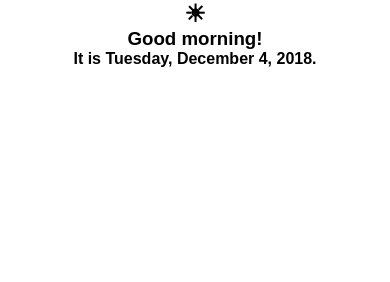
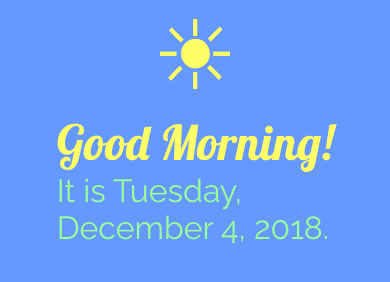
Before and after one commit to serenascalzi/daily-greeting, a plain HTML site: page index.html in a window 390 px wide. Drawn offline with nearby package versions, Linux system fonts and the light colour scheme.

Commit message:
updated styles

```diff
--- a/index.html
+++ b/index.html
@@ -1,12 +1,14 @@
 <!DOCTYPE html>
 <html lang='en'>
 <head>
-	<meta charset='UTF-8'>
+	<meta charset='utf-8'>
 	<title>Daily Greeting</title>
 	<link rel='stylesheet' href='styles.css' />
+	<link rel='stylesheet' href='https://fonts.googleapis.com/css?family=Lobster|Raleway' />
 </head>
 <body>
 	<div id='container'>
+		<div id='icon'></div>
 		<div id='greeting'></div>
 	</div>
 	<!-- JavaScript -->
--- a/main.js
+++ b/main.js
@@ -6,13 +6,13 @@ $(document).ready(function() {
 	let greet = ''
 	if (hour >= 0 && hour < 12) {
 		image = '&#9728;'
-		greet = 'Good morning!'
+		greet = 'Good Morning!'
 	} else if (hour >= 12 && hour < 17) {
 		image = '&#9729;'
-		greet = 'Good afternoon!'
+		greet = 'Good Afternoon!'
 	} else if (hour >= 17 && hour <= 23) {
 		image = '&#9790;'
-		greet = 'Good evening!'
+		greet = 'Good Evening!'
 	}
 
 	let day = date.getDay()
@@ -65,6 +65,9 @@ $(document).ready(function() {
 
 	let year = date.getFullYear()
 
-	let greeting = `<h2>${image}</h2> <h3>${greet}</h3> <h4>It is ${dayOfWeek}, ${monthOfYear} ${dayOfMonth}, ${year}.</h4>`
+	let icon = `<h2>${image}</h2>`
+	$('#icon').html(icon)
+
+	let greeting = `<h3>${greet}</h3> <h4>It is ${dayOfWeek},</h4> <h4>${monthOfYear} ${dayOfMonth}, ${year}.</h4>`
 	$('#greeting').html(greeting)
 })
--- a/styles.css
+++ b/styles.css
@@ -1,3 +1,5 @@
+@media only screen and (min-width: 601px) {
+
 * {
 	margin:0;
 	padding:0;
@@ -5,6 +7,7 @@
 
 html {
 	box-sizing:border-box;
+	background-color:rgb(102,153,255);
 }
 
 *, *:before, *:after {
@@ -12,6 +15,81 @@ html {
 }
 
 #container {
-	font-family:sans-serif;
-	text-align:center;
+	display:flex;
+	flex-direction:row;
+	justify-content:center;
+	align-items:center;
+	text-align:left;
 }
+
+#icon, #greeting {
+	padding:0.75em;
+}
+
+h2 {
+	font-size:6em;
+	font-weight:normal;
+	color:rgb(255,255,102);
+}
+
+h3 {
+	font-family:'Lobster', cursive;
+	font-size:3em;
+	font-weight:normal;
+	color:rgb(255,255,102);
+}
+
+h4 {
+	font-family:'Raleway', sans-serif;
+	font-size:2em;
+	font-weight:normal;
+	color:rgb(153,255,153);
+}
+
+}
+
+@media only screen and (max-width: 600px) {
+
+* {
+	margin:0;
+	padding:0;
+}
+
+html {
+	box-sizing:border-box;
+	background-color:rgb(102,153,255);
+}
+
+*, *:before, *:after {
+	box-sizing:inherit;
+}
+
+#container {
+	display:flex;
+	flex-direction:column;
+	justify-content:center;
+	align-items:center;
+	text-align:left;
+}
+
+h2 {
+	font-size:6em;
+	font-weight:normal;
+	color:rgb(255,255,102);
+}
+
+h3 {
+	font-family:'Lobster', cursive;
+	font-size:3em;
+	font-weight:normal;
+	color:rgb(255,255,102);
+}
+
+h4 {
+	font-family:'Raleway', sans-serif;
+	font-size:2em;
+	font-weight:normal;
+	color:rgb(153,255,153);
+}
+
+}
```
